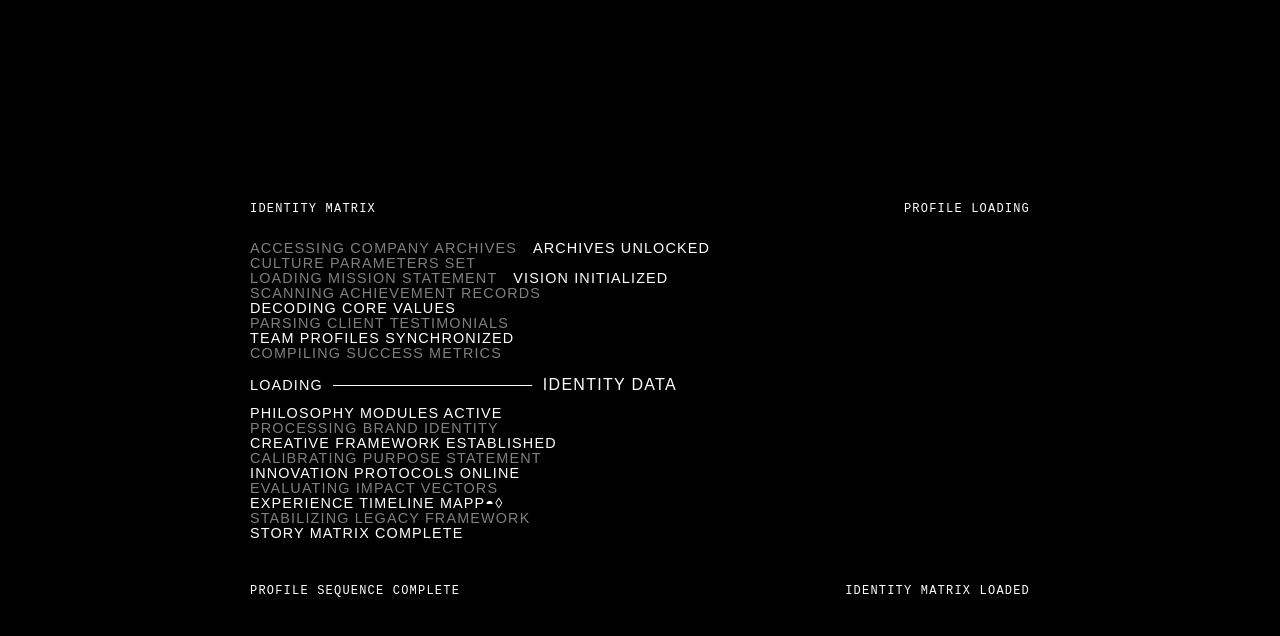
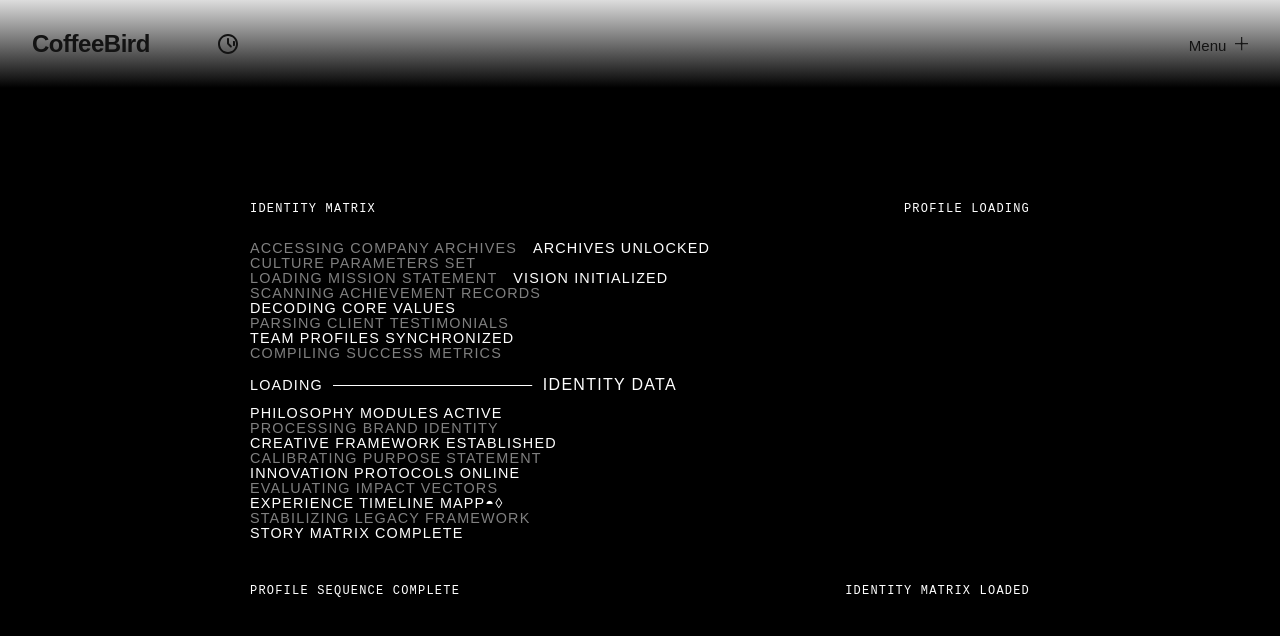
Before and after one commit to lawrence1470/public-coffee, a Next.js app: page /about-us in a window 1280 px wide. Shown: the top 636 px of the page. Built offline with nearby package versions, Linux system fonts and the light colour scheme; a web font is replaced by a local one.

Commit message:
navigation is working on every page

```diff
--- a/app/components/Navigation.js
+++ b/app/components/Navigation.js
@@ -99,17 +99,14 @@ export default function Navigation() {
       <header className={styles.header}>
         <div className={`${styles.container} ${styles.isFull}`}>
           <nav className={styles.navRow}>
-            <a href="https://osmo.supply/" aria-label="home" target="_blank" className={styles.navLogoRow}>
-              <svg xmlns="http://www.w3.org/2000/svg" width="100%" viewBox="0 0 66 20" fill="none" className={styles.navLogoWordmark}>
-                <path d="M9.67499 19.3499C4.32499 19.3499 0.899994 15.4249 0.899994 10.0499C0.899994 4.6749 4.32499 0.774902 9.67499 0.774902C15.025 0.774902 18.45 4.6749 18.45 10.0499C18.45 15.4249 15.025 19.3499 9.67499 19.3499ZM3.77499 10.0499C3.77499 13.7249 5.44999 16.9749 9.67499 16.9749C13.9 16.9749 15.575 13.7249 15.575 10.0499C15.575 6.3749 13.9 3.1499 9.67499 3.1499C5.44999 3.1499 3.77499 6.3749 3.77499 10.0499Z" fill="currentColor"></path>
-                <path d="M25.7115 19.3499C21.8365 19.3499 19.9115 17.3499 19.8365 14.7499H22.3115C22.4115 16.2249 23.3115 17.3749 25.6865 17.3749C27.8365 17.3749 28.4115 16.4249 28.4115 15.4999C28.4115 13.8999 26.7115 13.7249 25.0615 13.3749C22.8365 12.8499 20.2865 12.1999 20.2865 9.5499C20.2865 7.3499 22.0615 5.8749 25.1365 5.8749C28.6365 5.8749 30.3115 7.7499 30.4865 9.9499H28.0115C27.8365 8.9749 27.3115 7.8499 25.1865 7.8499C23.5365 7.8499 22.8365 8.4999 22.8365 9.4499C22.8365 10.7749 24.2615 10.8999 26.0615 11.2999C28.4115 11.8499 30.9615 12.5249 30.9615 15.3749C30.9615 17.8499 29.0615 19.3499 25.7115 19.3499Z" fill="currentColor"></path>
-                <path d="M40.5435 10.8249C40.5435 9.1249 40.1935 7.9749 38.3186 7.9749C36.4936 7.9749 35.3435 9.2499 35.3435 11.1749V18.9999H32.8935V6.2499H35.3435V7.8499H35.3935C36.0685 6.8749 37.2435 5.8749 39.1685 5.8749C40.9435 5.8749 42.0435 6.6749 42.5435 8.0999H42.5935C43.5185 6.8749 44.8185 5.8749 46.7685 5.8749C49.3435 5.8749 50.6436 7.4249 50.6436 10.1499V18.9999H48.1936V10.8249C48.1936 9.1249 47.8435 7.9749 45.9685 7.9749C44.1435 7.9749 42.9935 9.2499 42.9935 11.1749V18.9999H40.5435V10.8249Z" fill="currentColor"></path>
-                <path d="M59.0281 19.3749C55.0531 19.3749 52.6531 16.6249 52.6531 12.6249C52.6531 8.6499 55.0531 5.8499 59.0531 5.8499C63.0031 5.8499 65.4031 8.6249 65.4031 12.5999C65.4031 16.5999 63.0031 19.3749 59.0281 19.3749ZM55.2031 12.6249C55.2031 15.2749 56.4031 17.3499 59.0531 17.3499C61.6531 17.3499 62.8531 15.2749 62.8531 12.6249C62.8531 9.9499 61.6531 7.8999 59.0531 7.8999C56.4031 7.8999 55.2031 9.9499 55.2031 12.6249Z" fill="currentColor"></path>
+            <Link href="/" aria-label="home" className={styles.navLogoRow}>
+              <span className={styles.navLogoWordmark}>CoffeeBird</span>
+              <svg xmlns="http://www.w3.org/2000/svg" width="100%" viewBox="0 0 24 24" fill="none" className={styles.navLogoIcon}>
+                <path d="M2 12C2 6.48 6.48 2 12 2C17.52 2 22 6.48 22 12C22 17.52 17.52 22 12 22C6.48 22 2 17.52 2 12ZM12 20C16.42 20 20 16.42 20 12C20 7.58 16.42 4 12 4C7.58 4 4 7.58 4 12C4 16.42 7.58 20 12 20Z" fill="currentColor"/>
+                <path d="M12 6C12.55 6 13 6.45 13 7V11.17L15.59 13.76C15.98 14.15 15.98 14.78 15.59 15.17C15.2 15.56 14.57 15.56 14.18 15.17L11.3 12.29C11.11 12.1 11 11.85 11 11.59V7C11 6.45 11.45 6 12 6Z" fill="currentColor"/>
+                <path d="M17 14H18C18.55 14 19 13.55 19 13V10C19 9.45 18.55 9 18 9H17V14Z" fill="currentColor"/>
               </svg>
-              <svg xmlns="http://www.w3.org/2000/svg" width="100%" viewBox="0 0 160 160" fill="none" className={styles.navLogoIcon}>
-                <path d="M94.8284 53.8578C92.3086 56.3776 88 54.593 88 51.0294V0H72V59.9999C72 66.6273 66.6274 71.9999 60 71.9999H0V87.9999H51.0294C54.5931 87.9999 56.3777 92.3085 53.8579 94.8283L18.3431 130.343L29.6569 141.657L65.1717 106.142C67.684 103.63 71.9745 105.396 72 108.939V160L88.0001 160L88 99.9999C88 93.3725 93.3726 87.9999 100 87.9999H160V71.9999H108.939C105.407 71.9745 103.64 67.7091 106.12 65.1938L106.142 65.1716L141.657 29.6568L130.343 18.3432L94.8284 53.8578Z" fill="currentColor"></path>
-              </svg>
-            </a>
+            </Link>
             <div className={styles.navRowRight}>
               <button role="button" data-menu-toggle="" className={styles.menuButton}>
                 <div className={styles.menuButtonText}>
@@ -144,35 +141,35 @@ export default function Navigation() {
             <ul className={styles.menuList}>
               <li className={styles.menuListItem}>
                 <Link href="/about-us" className={styles.menuLink}>
-                  <p className={styles.menuLinkHeading}>About us</p>
+                  <p className={styles.menuLinkHeading}>Our Story</p>
                   <p className={styles.eyebrow}>01</p>
                   <div className={styles.menuLinkBg}></div>
                 </Link>
               </li>
               <li className={styles.menuListItem}>
-                <Link href="/our-work" className={styles.menuLink}>
-                  <p className={styles.menuLinkHeading}>Our work</p>
+                <Link href="/roasters" className={styles.menuLink}>
+                  <p className={styles.menuLinkHeading}>Roasters</p>
                   <p className={styles.eyebrow}>02</p>
                   <div className={styles.menuLinkBg}></div>
                 </Link>
               </li>
               <li className={styles.menuListItem}>
-                <Link href="/services" className={styles.menuLink}>
-                  <p className={styles.menuLinkHeading}>Services</p>
+                <Link href="/experiences" className={styles.menuLink}>
+                  <p className={styles.menuLinkHeading}>Experiences</p>
                   <p className={styles.eyebrow}>03</p>
                   <div className={styles.menuLinkBg}></div>
                 </Link>
               </li>
               <li className={styles.menuListItem}>
-                <Link href="/blog" className={styles.menuLink}>
-                  <p className={styles.menuLinkHeading}>Blog</p>
+                <Link href="/journal" className={styles.menuLink}>
+                  <p className={styles.menuLinkHeading}>Journal</p>
                   <p className={styles.eyebrow}>04</p>
                   <div className={styles.menuLinkBg}></div>
                 </Link>
               </li>
               <li className={styles.menuListItem}>
-                <Link href="/contact-us" className={styles.menuLink}>
-                  <p className={styles.menuLinkHeading}>Contact us</p>
+                <Link href="/membership" className={styles.menuLink}>
+                  <p className={styles.menuLinkHeading}>Membership</p>
                   <p className={styles.eyebrow}>05</p>
                   <div className={styles.menuLinkBg}></div>
                 </Link>
--- a/app/components/Navigation.module.css
+++ b/app/components/Navigation.module.css
@@ -7,11 +7,13 @@
 }
 
 .header {
-  z-index: 110;
+  z-index: 1100;
   padding-top: var(--gap);
   position: fixed;
   inset: 0% 0% auto;
   pointer-events: none;
+  background: linear-gradient(to bottom, rgba(245, 245, 245, 0.9) 0%, rgba(245, 245, 245, 0) 100%);
+  padding-bottom: 2rem;
 }
 
 .header > * {
@@ -49,7 +51,10 @@
 }
 
 .navLogoWordmark {
-  width: 4em;
+  font-size: 1.5rem;
+  font-weight: 700;
+  font-family: PP Neue Corp Tight, Arial, sans-serif;
+  letter-spacing: -0.02em;
 }
 
 .navLogoIcon {
@@ -112,7 +117,7 @@
 }
 
 .nav {
-  z-index: 100;
+  z-index: 1200;
   width: 100%;
   height: 100vh;
   margin-left: auto;
@@ -146,7 +151,8 @@
   margin-left: auto;
   position: relative;
   overflow: auto;
-  z-index: 2;
+  z-index: 1201;
+  display: flex;
 }
 
 .menuBg {
--- a/app/layout.js
+++ b/app/layout.js
@@ -1,5 +1,6 @@
 import { Geist, Geist_Mono } from "next/font/google";
 import "./globals.css";
+import Navigation from "./components/Navigation";
 
 const geistSans = Geist({
   variable: "--font-geist-sans",
@@ -12,14 +13,15 @@ const geistMono = Geist_Mono({
 });
 
 export const metadata = {
-  title: "Create Next App",
-  description: "Generated by create next app",
+  title: "CoffeeBird - Luxury Coffee Community",
+  description: "An exclusive community for passionate coffee connoisseurs",
 };
 
 export default function RootLayout({ children }) {
   return (
     <html lang="en">
       <body className={`${geistSans.variable} ${geistMono.variable}`}>
+        <Navigation />
         {children}
       </body>
     </html>
--- a/app/page.js
+++ b/app/page.js
@@ -1,11 +1,8 @@
-import Navigation from './components/Navigation';
 import styles from "./page.module.css";
 
 export default function Home() {
   return (
     <div className={styles.osmoUi}>
-      <Navigation />
-
       <section className={styles.cloneable}>
         <svg xmlns="http://www.w3.org/2000/svg" width="100%" viewBox="0 0 160 160" fill="none" className={styles.osmoIconSvg}>
           <path d="M94.8284 53.8578C92.3086 56.3776 88 54.593 88 51.0294V0H72V59.9999C72 66.6273 66.6274 71.9999 60 71.9999H0V87.9999H51.0294C54.5931 87.9999 56.3777 92.3085 53.8579 94.8283L18.3431 130.343L29.6569 141.657L65.1717 106.142C67.684 103.63 71.9745 105.396 72 108.939V160L88.0001 160L88 99.9999C88 93.3725 93.3726 87.9999 100 87.9999H160V71.9999H108.939C105.407 71.9745 103.64 67.7091 106.12 65.1938L106.142 65.1716L141.657 29.6568L130.343 18.3432L94.8284 53.8578Z" fill="currentColor"></path>
```
